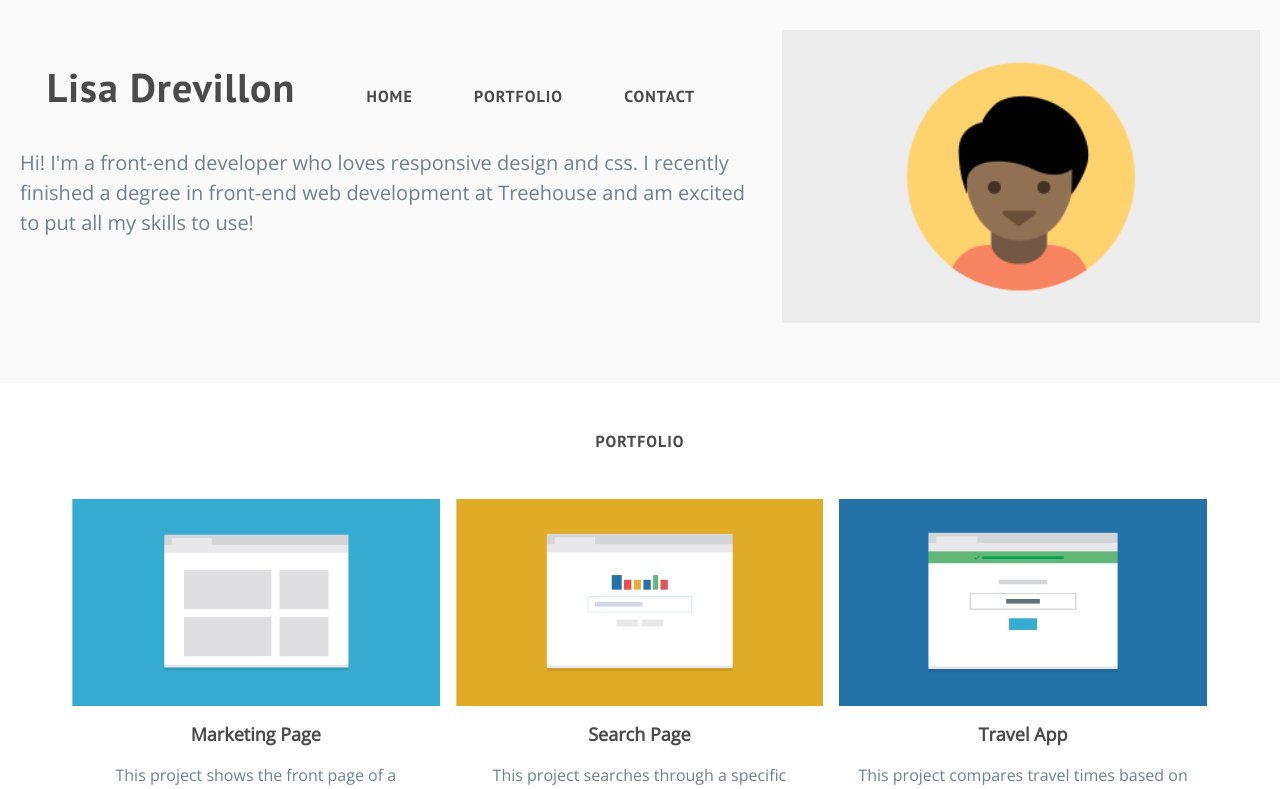
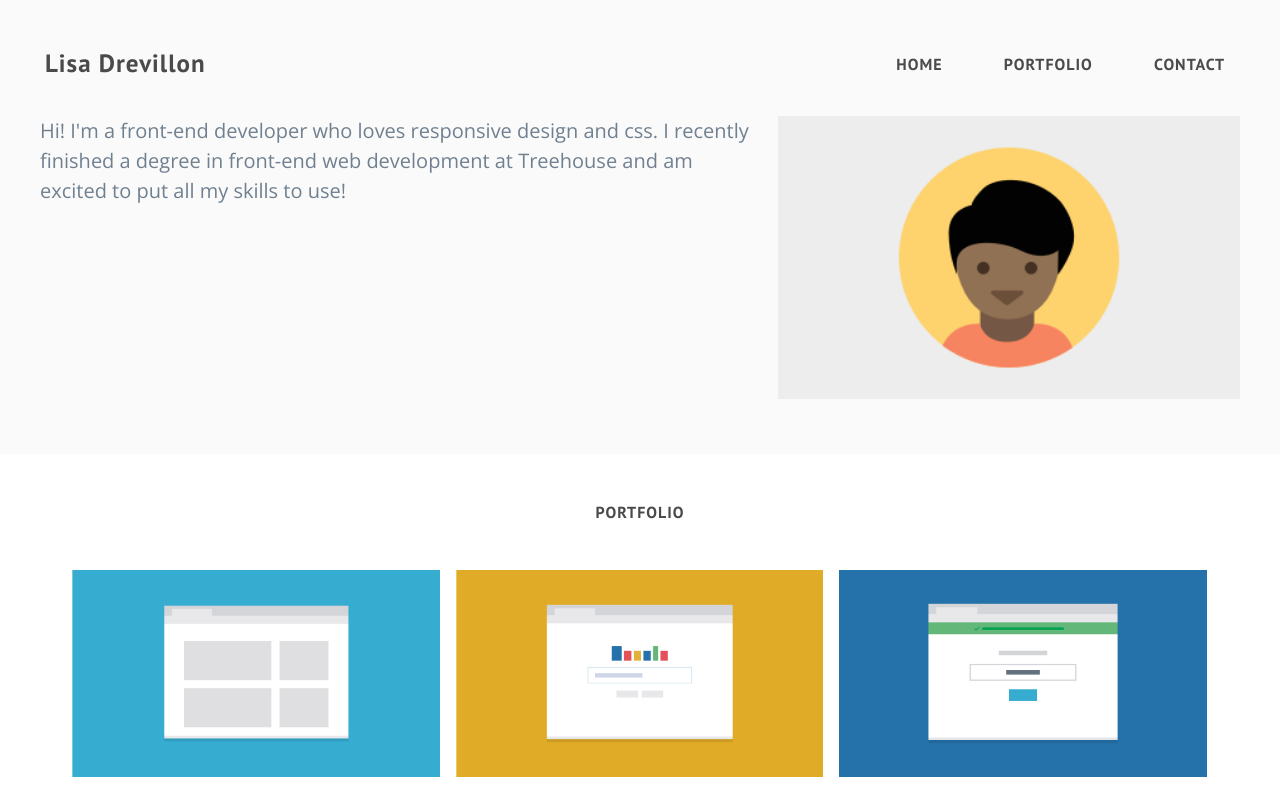
Before and after one commit to lisadrev/techdegree-project-2, a plain HTML site: page index.html in a window 1280 px wide. Shown: the top 789 px of the page. Drawn offline with nearby package versions, Linux system fonts and the light colour scheme.

Commit message:
Media Query 1024px completed

```diff
--- a/css/style.css
+++ b/css/style.css
@@ -119,6 +119,7 @@ li {
   letter-spacing: 1px;
   color: #4a4a4a;
   float: left;
+  text-transform: capitalize;
 }
 
 .footer-nav,
@@ -152,6 +153,11 @@ li {
   .wrapper {
     width: 90%
     max-width: 1000px;
+  }
+
+  header {
+    padding-left: 10px;
+    padding-right: 10px;
   }
 
   .name {
@@ -201,7 +207,6 @@ li {
   }
 
   section p {
-    padding-left: 15px;
     padding-right: 15px;
     margin-top: 0px;
     font-size: 1rem;
@@ -224,6 +229,11 @@ li {
 
   .footer-nav {
     float: right;
+    margin-right: 15px;
+  }
+
+  #footer-name {
+    margin-left: 15px;
   }
 
   #footer-home,
@@ -242,7 +252,6 @@ li {
     #footer-top {
       display: none;
     }
-
 }
 
 @media (min-width: 1024px) {
@@ -252,15 +261,28 @@ li {
     padding-right: .5rem;
   }
 
-.name,
-.main-nav,
+.name {
+  float: left;
+  font-size: 1.25em;
+  margin: 0;
+  display: block;
+  padding: 20px
+}
+
+.main-nav {
+  float: right;
+}
+
 .main-nav li {
-    display: inline-block;
-    text-align: left;
-  }
+  display: inline-block;
+}
 
+header {
+  padding: 25px;
+}
 
-
-  }
+footer {
+  padding-bottom: 0;
+}
 
 }
--- a/index.html
+++ b/index.html
@@ -10,12 +10,14 @@
   </head>
   <body>
       <header class="clearfix">
+        <div class="clearfix">
           <h1 class="name">Lisa Drevillon</h1>
           <ul class="main-nav">
             <li>Home</li>
             <li><a href="#portfolio">Portfolio</a></li>
             <li><a href="#contact">Contact </a></li>
           </ul>
+      </div>
           <img class="profile-image" src="images/responsive-layout-profile.png" alt="Cartoon Profile Image.">
           <p>Hi! I'm a front-end developer who loves responsive design and css.  I recently finished a degree in front-end web development at Treehouse and am excited to put all my skills to use!</p>
       </header>
```
Lines whose indentation alone changed are shown as unchanged.
